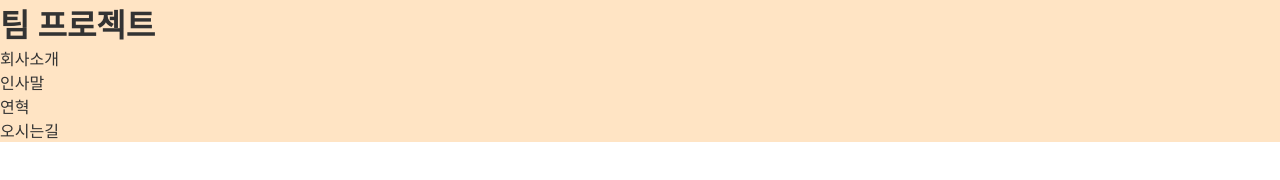
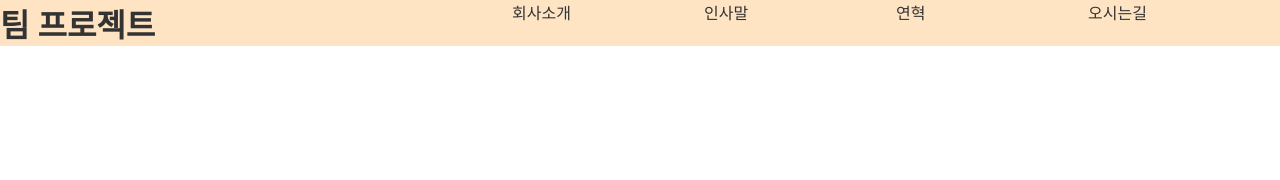
Before and after one commit to estherpark01/sample1, a plain HTML site: page index.html in a window 1280 px wide. Drawn offline with Linux system fonts and the light colour scheme.

Commit message:
팀프로젝트 index 파일 nav영역 생성

```diff
--- a/css/main.css
+++ b/css/main.css
@@ -2,4 +2,9 @@
 html{font-size: 16px; color: #333;}
 a{display: block; color: #333; text-decoration: none;}
 
-header{background: bisque;}
+header{background: bisque; display: flex;
+    justify-content: space-between;}
+header nav{width: 60%;}
+header nav ul{display: flex; list-style: none;
+    justify-content: space-between;}
+header nav ul li{width: 25%;}
```
